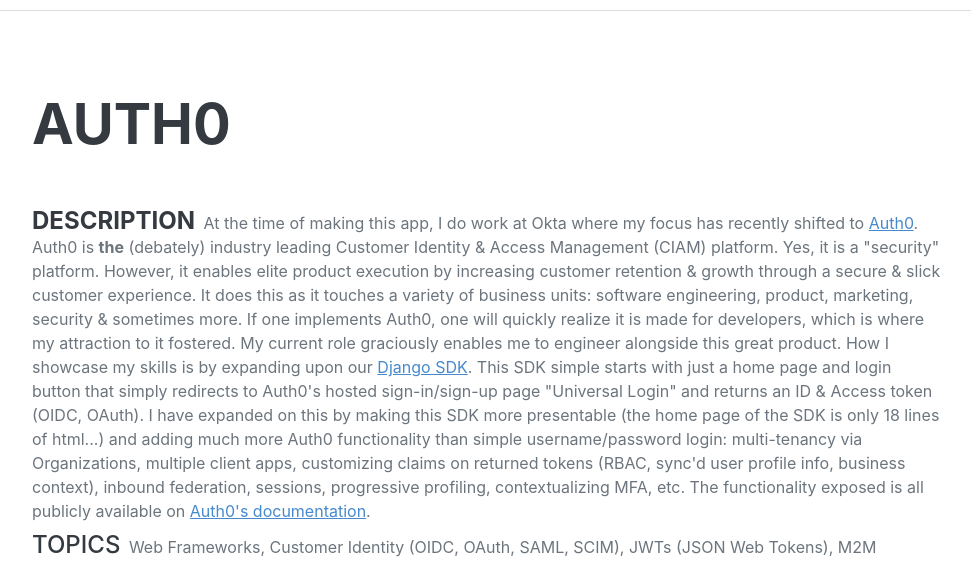
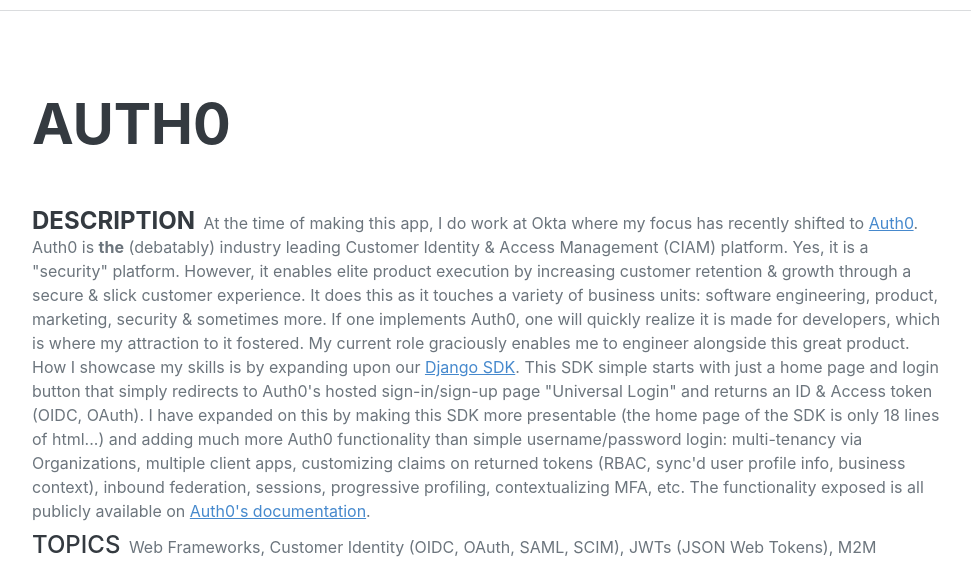
Before and after one commit to matt-halden/Portfolio, a Django app: page /projects/ in a window 1280 px wide. Shown: the part 1832-2393 px from the top of the page, without its empty margins (288-1259 px from the left). Run offline with Django 5.2, Linux system fonts and the light colour scheme; some libraries are stand-ins or nearby versions; some web fonts are replaced.

Commit message:
fixing typo

```diff
--- a/projects/templates/projects/index.html
+++ b/projects/templates/projects/index.html
@@ -99,7 +99,7 @@
                     <div class="mb-2">
                         <h4 class="d-inline">Description</h4><span class="ms-1"> At the time of making this app,
                         I do work at Okta where my focus has recently shifted to <a class="text-primary" href="https://auth0.com/">Auth0</a>.
-                        Auth0 is <strong>the</strong> (debately) industry leading Customer Identity & Access Management (CIAM) platform. Yes, it
+                        Auth0 is <strong>the</strong> (debatably) industry leading Customer Identity & Access Management (CIAM) platform. Yes, it
                         is a "security" platform. However, it enables elite product execution by increasing customer retention & growth through a secure & slick
                         customer experience. It does this as it touches a variety of business units: software engineering, product, marketing,
                         security & sometimes more. If one implements Auth0, one will quickly realize it is made for developers, which is where my attraction
```
